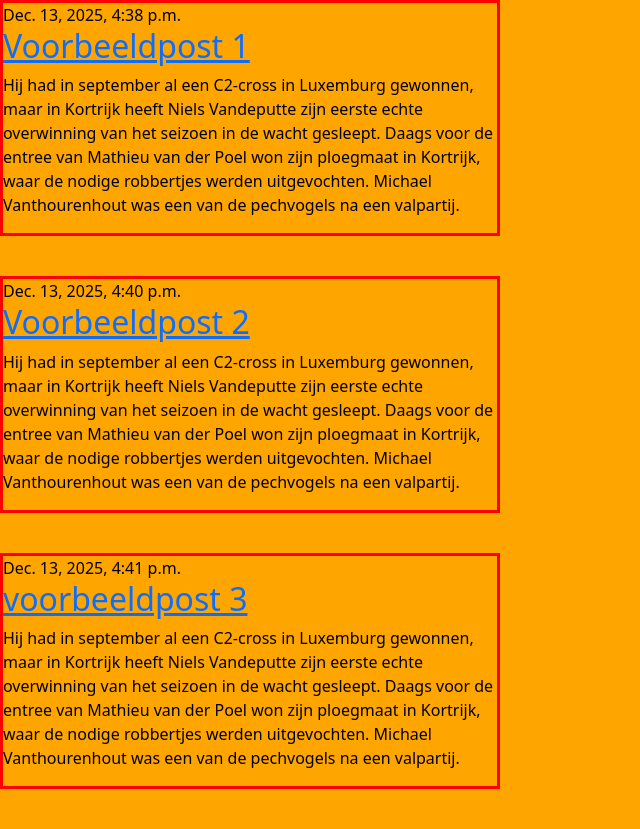
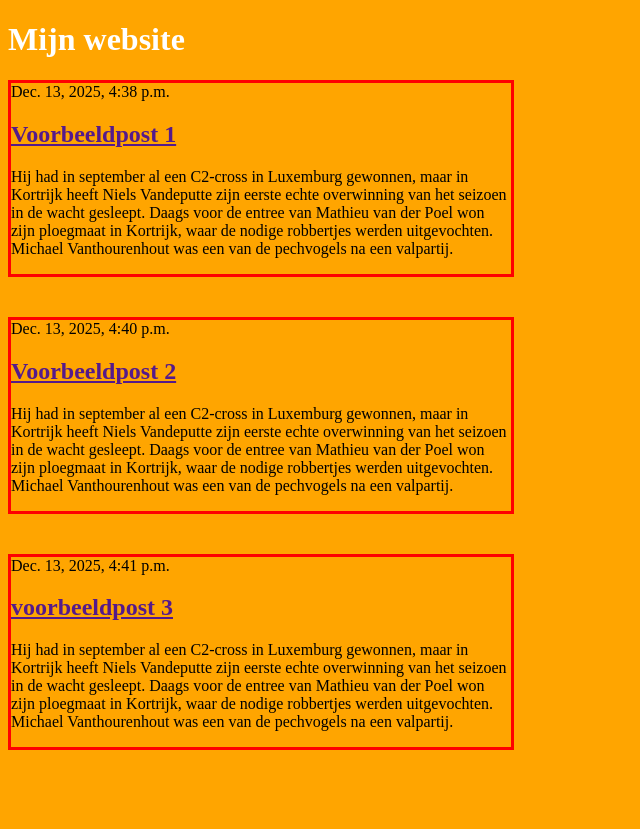
Before and after one commit to Stebro85/djangoproject, a Django app: page / in a window 1280 px wide. Shown: the whole page, without its empty margins (0-640 px from the left). After the commit the page ends 750 px from the top, so only its background shows below. Run offline with Django 3.2, Linux system fonts and the light colour scheme; data comes from the database, SQL or seed files in the repository; some libraries are stand-ins or nearby versions.

Commit message:
changes html

```diff
--- a/mysite/blog/templates/blog/post_list.html
+++ b/mysite/blog/templates/blog/post_list.html
@@ -1,29 +1,24 @@
 {% load static %}
 <!DOCTYPE html>
-<html lang="en">
+<html lang="nl">
     <head>
         <meta charset="utf-8">
-        <!--Bootstrap CSS-->
-        <link href=
-        "https://cdn.jsdelivr.net/npm/boots-trap@5.1.3/dist/css/bootstrap.min.css"
-        rel="stylesheet"
-        integrity=
-        "sha384-1BmE4kWBq78iYhFldvKuhfTAU6auU8tT94WrHftjDbrCEXSU1oBoqyl2QvZ6jIW3"
-        crossorigin="anonymous">
         <link rel="stylesheet" href="{% static 'css/stijl.css' %}">
-        <title></title>
+        <title>Mijn website</title>
     </head>
     <body>
-        {% block content %}
-        {% for post in posts %}
-        <article class="post">
-            <time class="date">
-                 {{post.published_date }}
-            </time>
-            <h2><a href="">{{post.title }}</a></h2>
-            <p>{{ post.text|linebreaksbr }}</p>
-        </article>
-        {% endfor %}
-        {% endblock %}
+        <header>
+            <h1>Mijn website</h1>
+        </header>
+        <div class="container">
+            {% for post in posts %}
+                <article class="post">
+                    <time class="date">{{ post.published_date }}</time>
+                    <h2><a href="">{{ post.title }}</a></h2>
+                    <p>{{ post.text|linebreaksbr }}</p>
+                </article>
+            {% endfor %}
+        </div>
+        <footer></footer>
     </body>
 </html>
```
